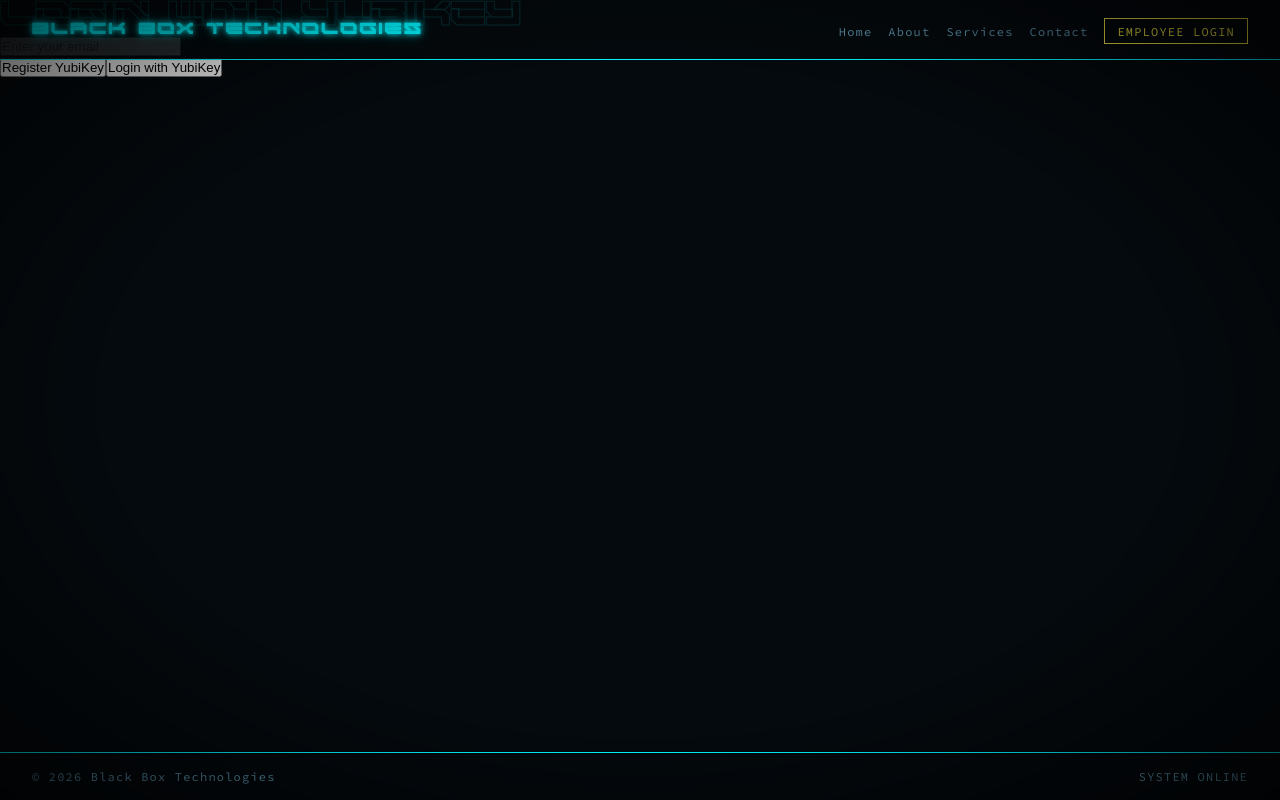
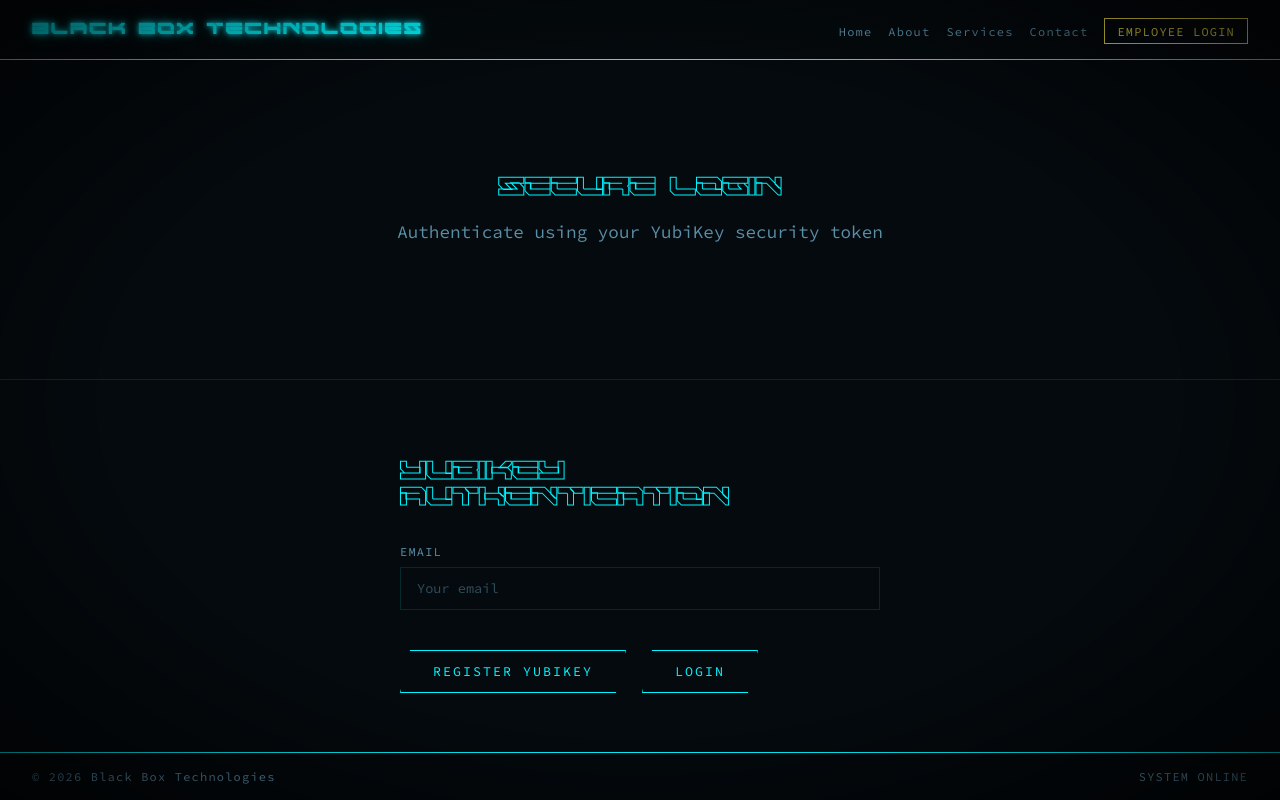
Before and after one commit to PhantomPilot4729/Black-Box-Technologies-Website, a Next.js app: page /login in a window 1280 px wide. Built offline with nearby package versions, Linux system fonts and the light colour scheme.

Commit message:
Style login page to match site theme

```diff
--- a/app/login/page.tsx
+++ b/app/login/page.tsx
@@ -77,30 +77,40 @@ export default function LoginPage() {
   }
 
   return (
-    <div className="flex flex-col items-center justify-center min-h-screen gap-4">
-      <h1 className="text-2xl font-bold">Login with YubiKey</h1>
+    <main>
+      <section className="page-hero">
+        <h1>SECURE LOGIN</h1>
+        <p>Authenticate using your YubiKey security token</p>
+      </section>
+
+      <section className="contact-section">
+        <div className="contact-form-wrapper" style={{ maxWidth: "480px", margin: "0 auto" }}>
+          <h2>YUBIKEY AUTHENTICATION</h2>
+          <div className="contact-form">
+            <div className="form-group">
+              <label htmlFor="email">EMAIL</label>
               <input
                 type="email"
-        placeholder="Enter your email"
+                id="email"
+                placeholder="Your email"
                 value={email}
                 onChange={(e) => setEmail(e.target.value)}
-        className="border p-2 rounded w-64"
               />
-      <div className="flex gap-4">
-        <button
-          onClick={handleRegister}
-          className="bg-blue-500 text-white px-4 py-2 rounded hover:bg-blue-600"
-        >
-          Register YubiKey
+            </div>
+            <div style={{ display: "flex", gap: "1rem", marginTop: "1rem" }}>
+              <button className="btn-primary" onClick={handleRegister}>
+                REGISTER YUBIKEY
               </button>
-        <button
-          onClick={handleLogin}
-          className="bg-green-500 text-white px-4 py-2 rounded hover:bg-green-600"
-        >
-          Login with YubiKey
+              <button className="btn-primary" onClick={handleLogin}>
+                LOGIN
               </button>
             </div>
-      {status && <p className="mt-4">{status}</p>}
+            {status && (
+              <p style={{ marginTop: "1rem", color: "var(--neon-cyan)" }}>{status}</p>
+            )}
           </div>
+        </div>
+      </section>
+    </main>
   );
 }
```
Lines whose indentation alone changed are shown as unchanged.
